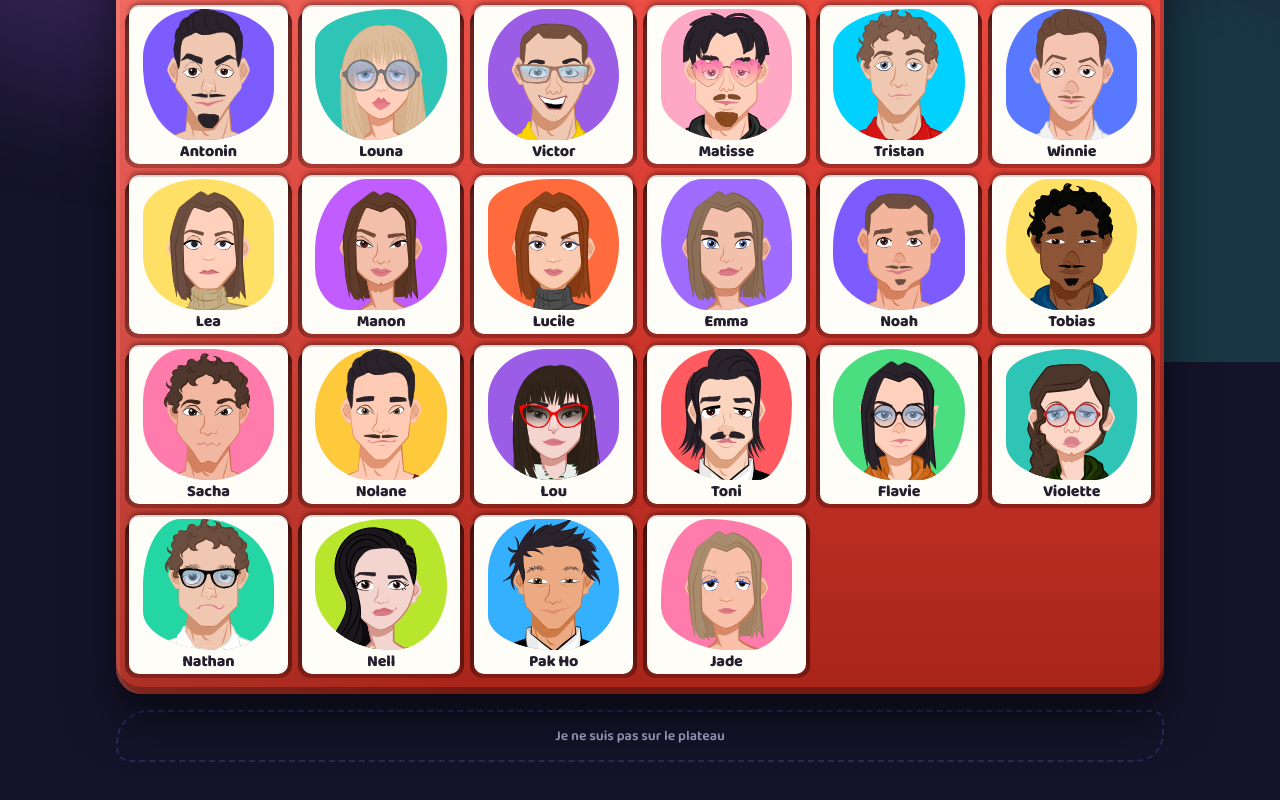
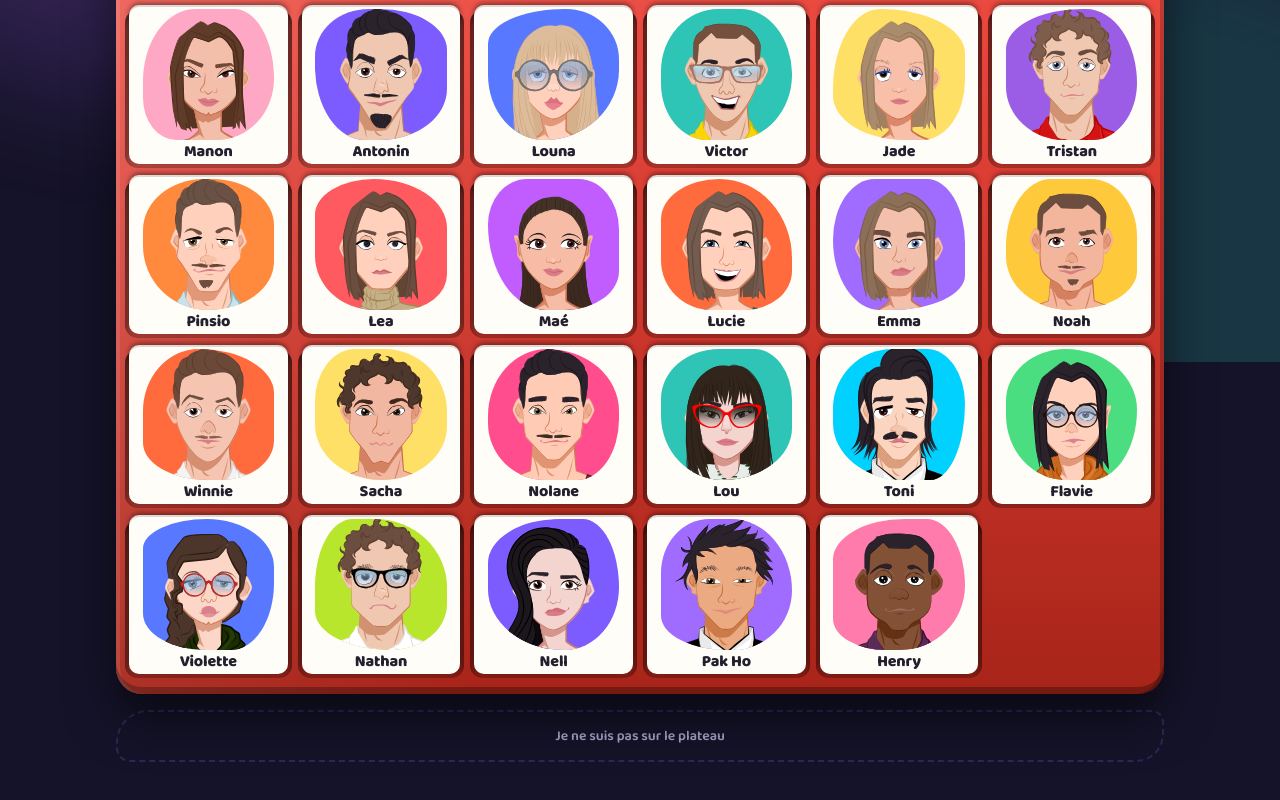
Before and after one commit to Nywes/Anniversaire-25ans, a React (Vite) app: page / in a window 1280 px wide. Shown: the part 438-1238 px from the top of the page. Built offline with nearby package versions, Linux system fonts and the light colour scheme; no server answers; the database is empty.

Commit message:
feat: add new avatar for Henry

```diff
--- a/src/data/avatars.generated.ts
+++ b/src/data/avatars.generated.ts
@@ -31,6 +31,10 @@ export const AVATARS: Avatar[] = [
   {
     "slug": "flavie",
     "name": "Flavie"
+  },
+  {
+    "slug": "henry",
+    "name": "Henry"
   },
   {
     "slug": "jade",
```
Also changed, not shown: public/avatars/henry.svg (added).
